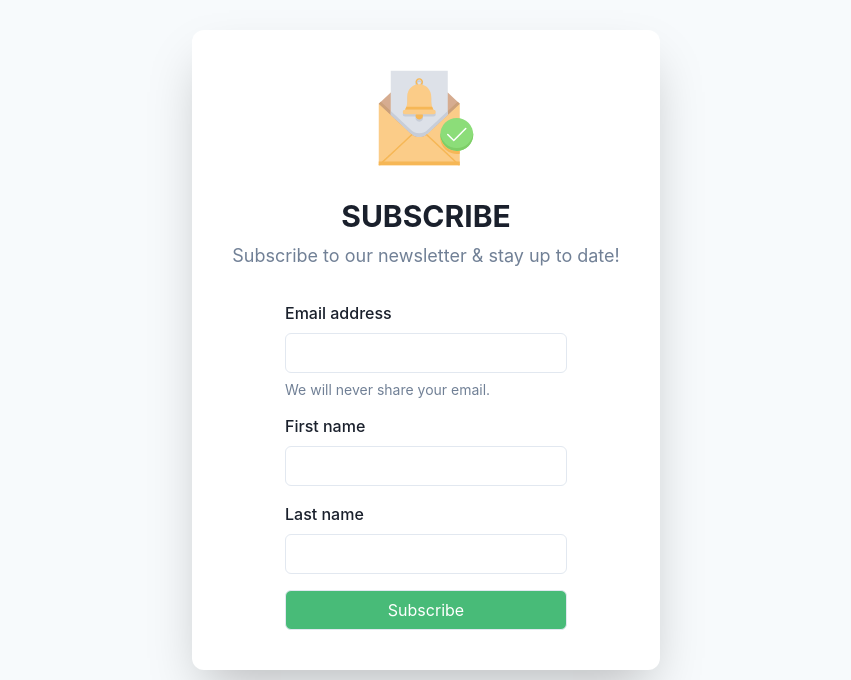
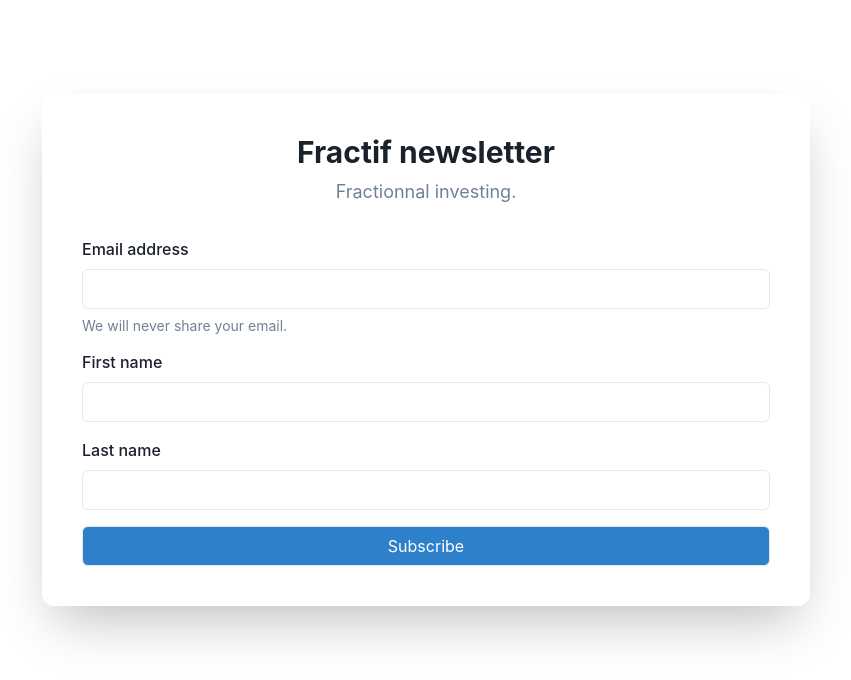
Before and after one commit to azerpas/fractif, a Next.js app: page / in a window 1280 px wide. Shown: the part 2968-3648 px from the top of the page, without its empty margins (214-1065 px from the left). Built offline with nearby package versions, Linux system fonts and the light colour scheme; no server answers.

Commit message:
[Update] neswletter

```diff
--- a/src/components/newsletter/index.tsx
+++ b/src/components/newsletter/index.tsx
@@ -81,28 +81,26 @@
 	}
     return (
 		<Flex
-			minH={'100vh'}
+			minH={{base:"80vh",md:"100vh"}}
 			align={'center'}
 			justify={'center'}
 			py={12}
-			bg="gray.50">
+			>
 			<Stack
+			w={{base:"80%",md:"container.md"}}
 			boxShadow={'2xl'}
 			rounded={'xl'}
 			p={10}
 			spacing={8}
-			align={'center'}
 			bg="white"
 			>
-				<Icon as={NotificationIcon} w={24} h={24} />
 				<Stack align={'center'} spacing={2}>
 					<Heading
-					textTransform={'uppercase'}
 					fontSize={'3xl'}>
-					Subscribe
+					Fractif newsletter
 					</Heading>
 					<Text fontSize={'lg'} color={'gray.500'}>
-					Subscribe to our newsletter & stay up to date!
+					Fractionnal investing.
 					</Text>
 				</Stack>
 				{
@@ -110,7 +108,7 @@
 					<Spinner size="xl"/>
 					:
 					<form onSubmit={handleSubmit(onSubmit)}>
-						<Stack spacing={4} direction={{ base: 'column' }} w={'full'}>
+						<Stack spacing={4} direction={{ base: 'column' }} w={'full'} >
 							<FormControl id="email">
 								<FormLabel>Email address</FormLabel>
 								<Input type="email" {...register("email", {required: true, pattern: /[^@\s]+@[^@\s]+\.[^@\s]+/im})} />
@@ -152,7 +150,7 @@
 							/>
 							{errors.response ? errors.response.message : null} {errors.listId ? errors.listId.type : null}
 							<Input
-							bg={'green.400'}
+							bg={'#2F80CB'}
 							color={'white'}
 							_hover={{ bg: 'green.500' }}
 							_focus={{ bg: 'green.500' }}
```
